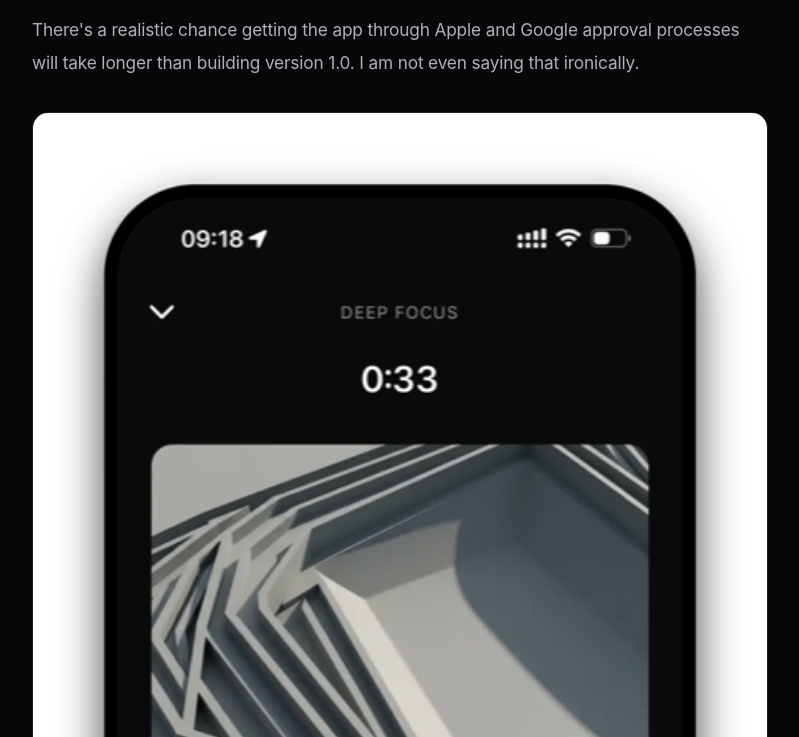
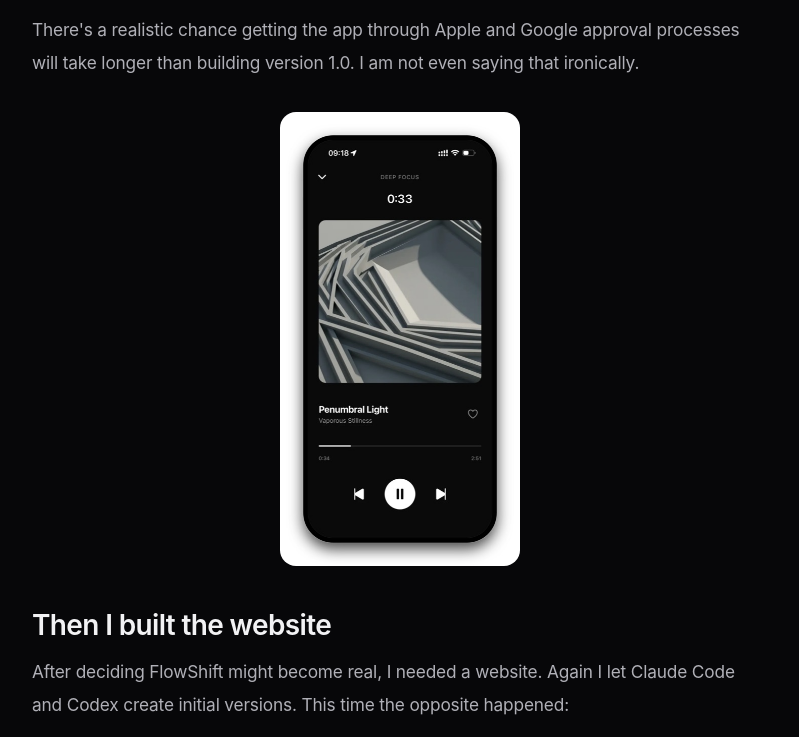
Before and after one commit to dominikmauritz/dominikmauritz-com, an Eleventy site: page src/blog/i-fell-into-the-vibe-coding-rabbit-hole.md in a window 1280 px wide. Shown: the part 4683-5420 px from the top of the page, without its empty margins (240-1039 px from the left). Built offline with nearby package versions, Linux system fonts and the light colour scheme; Eleventy itself is replaced by a stand-in of ours; files that its build step writes are made by us from their sources.

Commit message:
Refine blog post image layout

```diff
--- a/src/assets/styles.css
+++ b/src/assets/styles.css
@@ -317,8 +317,22 @@ a:hover {
   height: auto;
   margin: 2rem 0 1.5rem;
   border-radius: 1rem;
-  border: 1px solid var(--line);
-  background: rgba(255, 255, 255, 0.02);
+  border: 0;
+  background: transparent;
+}
+
+.article-image {
+  margin: 2rem 0 1.5rem;
+}
+
+.article-image img {
+  margin: 0;
+}
+
+.article-image--phone {
+  max-width: 15rem;
+  margin-left: auto;
+  margin-right: auto;
 }
 
 .prose h2,
--- a/src/blog/i-fell-into-the-vibe-coding-rabbit-hole.md
+++ b/src/blog/i-fell-into-the-vibe-coding-rabbit-hole.md
@@ -107,7 +107,9 @@ That surprised me more than anything. The original goal was experimentation. Som
 
 There's a realistic chance getting the app through Apple and Google approval processes will take longer than building version 1.0. I am not even saying that ironically.
 
-![FlowShift mobile app screen.](/assets/blog/hero-flowshift-phone.jpg)
+<div class="article-image article-image--phone">
+  <img src="/assets/blog/hero-flowshift-phone.jpg" alt="FlowShift mobile app screen.">
+</div>
 
 ## Then I built the website
 
```
